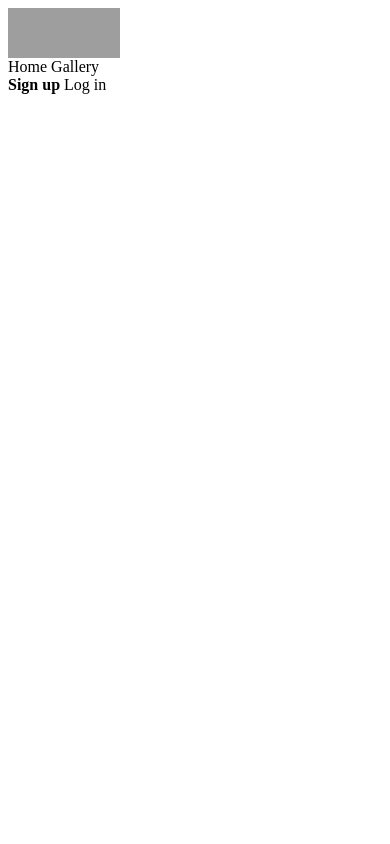
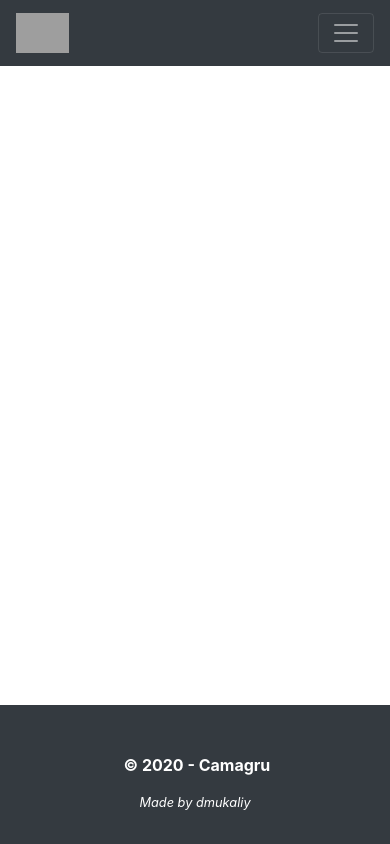
Before and after one commit to DianaMukaliyeva/camagru, a PHP site: template views/include/navbar.php in a window 390 px wide. Run offline with PHP 8.4, Linux system fonts and the light colour scheme; the template is opened without the code that fills it, so the values that code supplies are empty; some libraries are stand-ins or nearby versions; grey boxes are pictures that could not be loaded.

Commit message:
feat: :sparkles: Add header, footer and navbar
responsive navbar with bootstrap

```diff
--- /dev/null
+++ b/views/include/footer.php
@@ -0,0 +1,12 @@
+</div>
+<footer class="fixed-bottom bg-dark pt-5 pb-3">
+    <div class="text-center text-white font-weight-bolder">
+        <p> &nbsp;&copy; 2020 - Camagru</p>
+        <p class="font-italic small">Made by <a href="https://profile.intra.42.fr/users/dmukaliy" class="text-white" target="_new">dmukaliy</a></p>
+    </div>
+</footer>
+</div>
+<script src="assets/js/main.js"></script>
+</body>
+
+</html>
--- /dev/null
+++ b/views/include/header.php
@@ -0,0 +1,15 @@
+<!DOCTYPE html>
+<html lang="en">
+
+<head>
+    <meta charset="UTF-8">
+    <meta name="viewport" content="width=device-width, initial-scale=1">
+    <title>Camagru</title>
+    <link rel="stylesheet" href="https://stackpath.bootstrapcdn.com/bootstrap/4.5.0/css/bootstrap.min.css" integrity="sha384-9aIt2nRpC12Uk9gS9baDl411NQApFmC26EwAOH8WgZl5MYYxFfc+NcPb1dKGj7Sk" crossorigin="anonymous">
+    <link rel="stylesheet" href="assets/css/style.css">
+</head>
+
+<body>
+    <div class="h-100">
+        <?php require 'views/include/navbar.php'; ?>
+        <div class="padding-top">
--- a/views/include/navbar.php
+++ b/views/include/navbar.php
@@ -1,35 +1,35 @@
-<nav class="navbar is-fixed-topr is-primary">
-    <div class="container is-primary">
-        <div class="navbar-brand">
-            <a class="navbar-item" href="index.php">
-                <img src="assets/img/images/logo4.png" alt="logo" width="112" height="50">
-            </a>
+<nav class="fixed-top navbar navbar-expand-lg navbar-dark bg-dark">
+    <a class="navbar-brand" href="#">
+        <img src="assets/img/images/logo5.png" alt="Logo" style="height:40px;">
+    </a>
+    <button class="navbar-toggler" type="button" data-toggle="collapse" data-target="#navbarSupportedContent" aria-controls="navbarSupportedContent" aria-expanded="false" aria-label="Toggle navigation">
+        <span class="navbar-toggler-icon"></span>
+    </button>
 
-            <a role="button" class="navbar-burger burger" data-target="navMenu">
-                <span aria-hidden="true"></span>
-                <span aria-hidden="true"></span>
-                <span aria-hidden="true"></span>
-            </a>
-        </div>
-
-        <div id="navMenu" class="navbar-menu">
-            <div class="navbar-start">
-                <a class="navbar-item is-active">Home</a>
-                <a class="navbar-item">Gallery</a>
-            </div>
-
-            <div class="navbar-end">
-                <div class="navbar-item">
-                    <div class="buttons">
-                        <a class="button is-primary">
-                            <strong>Sign up</strong>
-                        </a>
-                        <a class="button is-light">
-                            Log in
-                        </a>
-                    </div>
-                </div>
-            </div>
-        </div>
+    <div class="collapse navbar-collapse" id="navbarSupportedContent">
+        <form class="form-inline my-2 mx-5 my-lg-0 ml-auto">
+            <input class="form-control mr-sm-2" type="search" placeholder="Search" aria-label="Search">
+            <button class="btn btn-outline-light my-2 my-sm-0" type="submit">Search</button>
+        </form>
+        <ul class="navbar-nav">
+            <?php if (isset($_SESSION['user_id'])) : ?>
+                <li class="nav-item">
+                    <a class="nav-link" href="#">Add photo</a>
+                </li>
+                <li class="nav-item">
+                    <a class="nav-link" href="#">Profile</a>
+                </li>
+                <li class="nav-item">
+                    <a class="nav-link" href="<?php echo URLROOT; ?>/users/logout">Logout</a>
+                </li>
+            <?php else : ?>
+                <li class="nav-item">
+                    <a class="nav-link" href="#">Sign in</a>
+                </li>
+                <li class="nav-item">
+                    <a class="nav-link" href="#">Sign up</a>
+                </li>
+            <?php endif; ?>
+        </ul>
     </div>
 </nav>
```
